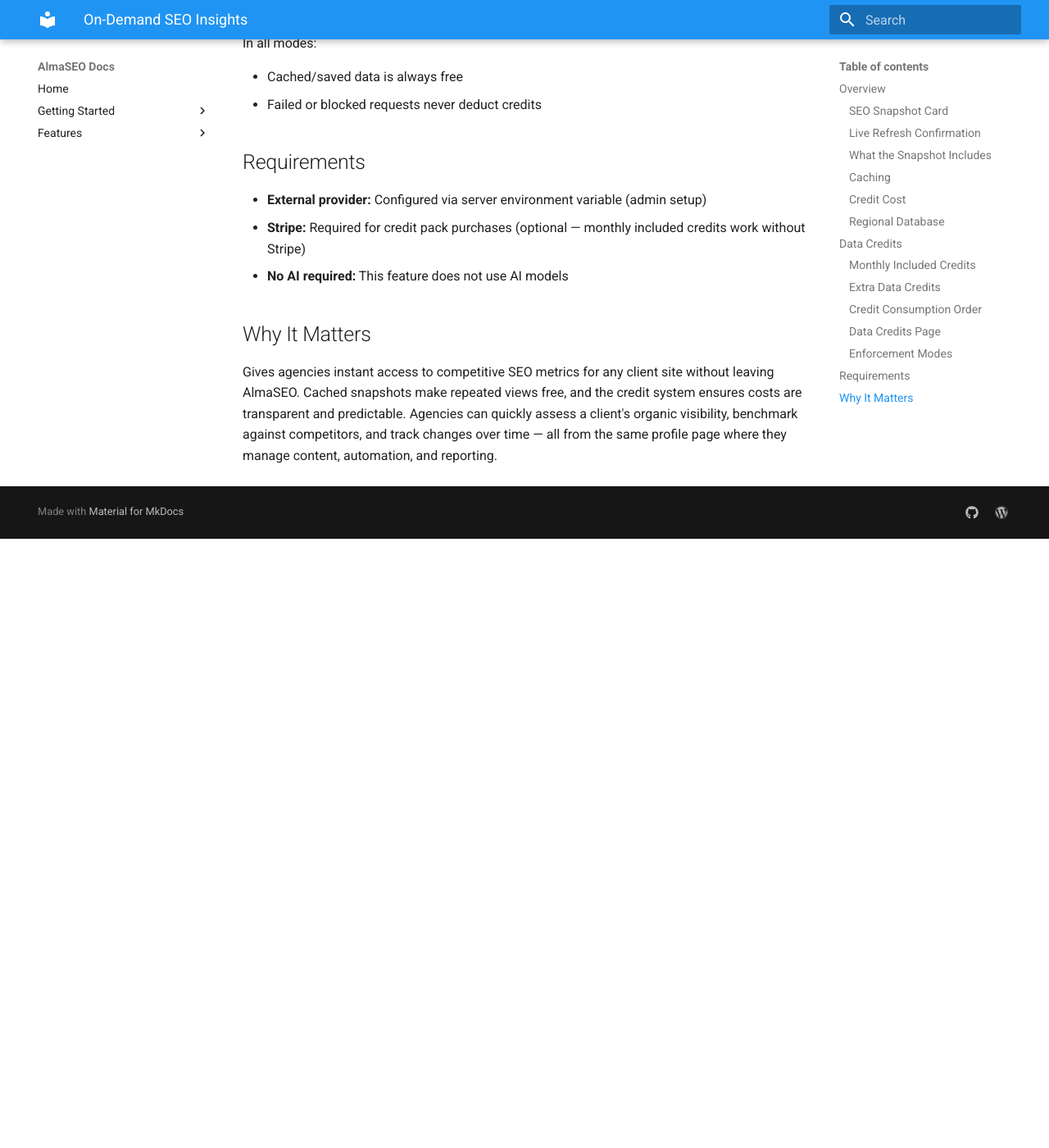
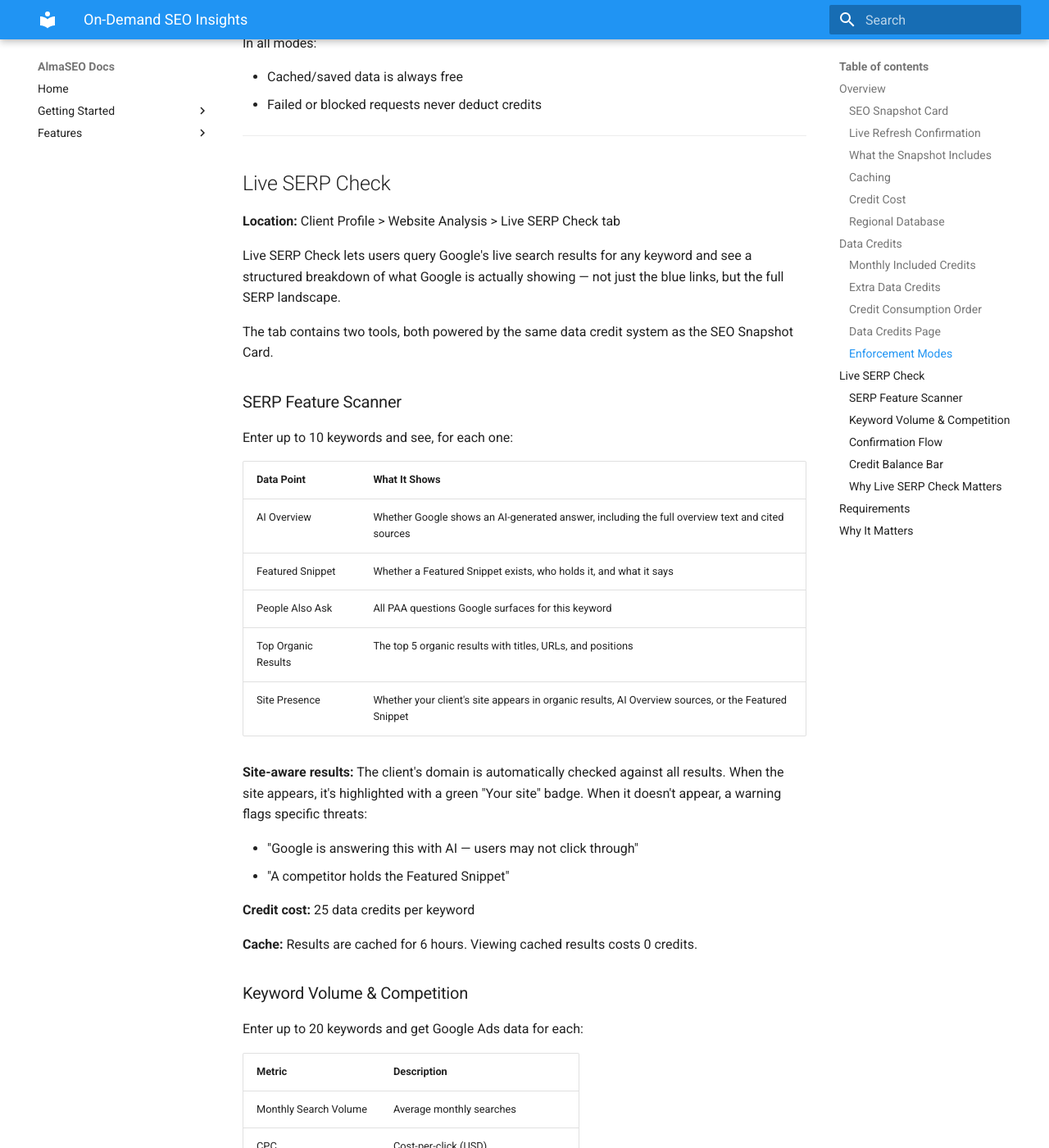
Before and after one commit to ilaos/myproject-docs, an MkDocs documentation site: the page built from docs/features/client-profile/on-demand-seo-insights.md, in a window 1280 px wide and 1400 px high, scrolled down 4266 px. Shown: the whole window at 82% size. Built offline with MkDocs 1.6.1 and Material for MkDocs 9.7.7, drawn with Linux system fonts in a browser that asks for light colours; before the commit the page ends 4923 px from its top, so only the background shows below that; some of the changed text lies outside the part shown.

Commit message:
Add Live SERP Check documentation to On-Demand SEO Insights
- Full docs for SERP Feature Scanner + Keyword Volume tools
- Credit costs, caching rules, confirmation flow, balance bar
- Site-aware results (domain highlighting, threat warnings)
- "Why it matters" section for Live SERP Check
- Updated Website Analysis index and Client Profile index

Co-Authored-By: Claude Opus 4.6 (1M context) <noreply@anthropic.com>

```diff
--- a/docs/features/client-profile/on-demand-seo-insights.md
+++ b/docs/features/client-profile/on-demand-seo-insights.md
@@ -136,12 +136,95 @@ In all modes:
 - Cached/saved data is always free
 - Failed or blocked requests never deduct credits
 
+---
+
+## Live SERP Check
+
+**Location:** Client Profile > Website Analysis > Live SERP Check tab
+
+Live SERP Check lets users query Google's live search results for any keyword and see a structured breakdown of what Google is actually showing — not just the blue links, but the full SERP landscape.
+
+The tab contains two tools, both powered by the same data credit system as the SEO Snapshot Card.
+
+### SERP Feature Scanner
+
+Enter up to 10 keywords and see, for each one:
+
+| Data Point | What It Shows |
+|-----------|---------------|
+| AI Overview | Whether Google shows an AI-generated answer, including the full overview text and cited sources |
+| Featured Snippet | Whether a Featured Snippet exists, who holds it, and what it says |
+| People Also Ask | All PAA questions Google surfaces for this keyword |
+| Top Organic Results | The top 5 organic results with titles, URLs, and positions |
+| Site Presence | Whether your client's site appears in organic results, AI Overview sources, or the Featured Snippet |
+
+**Site-aware results:** The client's domain is automatically checked against all results. When the site appears, it's highlighted with a green "Your site" badge. When it doesn't appear, a warning flags specific threats:
+
+- "Google is answering this with AI — users may not click through"
+- "A competitor holds the Featured Snippet"
+
+**Credit cost:** 25 data credits per keyword
+
+**Cache:** Results are cached for 6 hours. Viewing cached results costs 0 credits.
+
+### Keyword Volume & Competition
+
+Enter up to 20 keywords and get Google Ads data for each:
+
+| Metric | Description |
+|--------|-------------|
+| Monthly Search Volume | Average monthly searches |
+| CPC | Cost-per-click (USD) |
+| Competition | Google Ads competition level (0-100) |
+| Difficulty | Keyword difficulty score (0-100) |
+
+Results are sorted by volume descending and color-coded by competition/difficulty level (Low/Medium/High).
+
+**Credit cost:** 25 data credits per keyword
+
+**Cache:** Results are cached for 24 hours. Viewing cached results costs 0 credits.
+
+### Confirmation Flow
+
+Both tools follow the same confirmation pattern:
+
+1. User enters keywords in the text area
+2. A live cost hint updates as they type (e.g. "3 keywords = 75 credits")
+3. User clicks the action button
+4. A confirmation modal appears showing:
+    - Credit cost of this action
+    - Current credit balance
+    - Projected balance after the transaction
+5. If the user has insufficient credits, the modal shows a link to the Data Credits page to purchase more
+6. User confirms — the API call fires and results display
+7. The balance bar at the top of the tab refreshes automatically
+
+### Credit Balance Bar
+
+A persistent balance bar at the top of the Live SERP Check tab shows:
+
+- Total available data credits
+- Monthly remaining vs. extra credit breakdown
+- "Get More Credits" link to `/data-credits`
+
+The balance loads automatically when the tab opens and refreshes after every action.
+
+### Why Live SERP Check Matters
+
+- **Spot AI Overview threats** — If Google is answering a query with AI, users may never click through to the client's site. Know which keywords are affected before investing in content.
+- **Find Featured Snippet opportunities** — See which keywords have snippets and who holds them. If it's a weak competitor, the client can take it with targeted content.
+- **Discover content ideas** — The People Also Ask questions Google shows are exactly what the audience wants answered. Use them for blog posts, FAQ pages, and service pages.
+- **Check keyword viability** — Before writing content, see the real search volume, CPC, and competition level so you know the keyword is worth targeting.
+- **Track changes over time** — Results are saved. Come back later and refresh to see if Google has changed how it answers key queries.
+
+---
+
 ## Requirements
 
 - **External provider:** Configured via server environment variable (admin setup)
 - **Stripe:** Required for credit pack purchases (optional — monthly included credits work without Stripe)
-- **No AI required:** This feature does not use AI models
+- **No AI required:** This feature does not use AI models. Powered by external SEO data APIs.
 
 ## Why It Matters
 
-Gives agencies instant access to competitive SEO metrics for any client site without leaving AlmaSEO. Cached snapshots make repeated views free, and the credit system ensures costs are transparent and predictable. Agencies can quickly assess a client's organic visibility, benchmark against competitors, and track changes over time — all from the same profile page where they manage content, automation, and reporting.
+Gives agencies instant access to competitive SEO metrics and live SERP intelligence for any client site without leaving AlmaSEO. Cached snapshots make repeated views free, and the credit system ensures costs are transparent and predictable. Agencies can quickly assess a client's organic visibility, investigate keyword opportunities, spot AI Overview threats, and track changes over time — all from the same profile page where they manage content, automation, and reporting.
```
Also changed, not shown: docs/features/client-profile/index.md (+2 -1 lines), docs/features/client-profile/website-analysis.md (+1 -1 lines).
